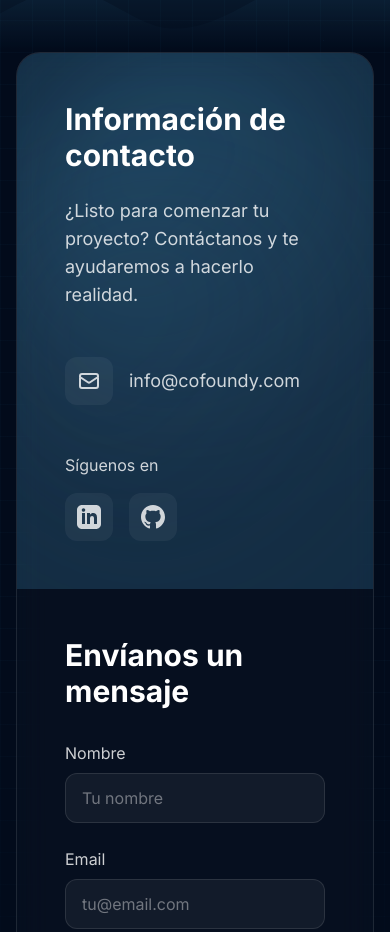
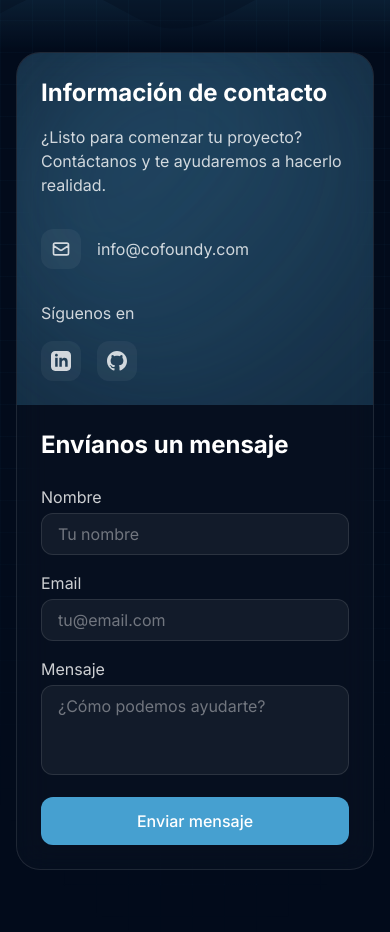
Before and after one commit to cofoundy/landing-page, an Astro site: page / in a window 390 px wide. Shown: the part 2297-3229 px from the top of the page. Built offline with nearby package versions, Linux system fonts and the light colour scheme; Astro itself is replaced by a stand-in of ours.

Commit message:
styles: margins

```diff
--- a/src/components/Contact.astro
+++ b/src/components/Contact.astro
@@ -115,7 +115,7 @@
     >
       <div class="grid md:grid-cols-2">
         <!-- Contact Info -->
-        <div class="relative bg-primary/20 p-12 overflow-hidden">
+        <div class="relative bg-primary/20 p-6 md:p-12 overflow-hidden">
           <!-- Animated gradient orbs -->
           <div
             class="absolute top-0 left-0 w-96 h-96 bg-gradient-to-br from-primary/30 to-transparent rounded-full blur-3xl animate-float"
@@ -127,25 +127,25 @@
           </div>
 
           <div class="relative">
-            <h2 class="text-3xl font-bold text-white mb-6">
+            <h2 class="text-2xl md:text-3xl font-bold text-white mb-4 md:mb-6">
               Información de contacto
             </h2>
-            <p class="text-white/80 text-lg mb-12">
+            <p class="text-white/80 text-base md:text-lg mb-8 md:mb-12">
               ¿Listo para comenzar tu proyecto? Contáctanos y te ayudaremos a
               hacerlo realidad.
             </p>
 
             <!-- Contact details with hover effects -->
-            <div class="space-y-8">
+            <div class="space-y-6 md:space-y-8">
               <a
                 href="mailto:info@cofoundy.com"
                 class="group flex items-center space-x-4 text-white/80 hover:text-white transition-colors duration-300"
               >
                 <div
-                  class="w-12 h-12 rounded-xl bg-white/5 group-hover:bg-white/10 flex items-center justify-center transition-colors duration-300"
+                  class="w-10 h-10 md:w-12 md:h-12 rounded-xl bg-white/5 group-hover:bg-white/10 flex items-center justify-center transition-colors duration-300"
                 >
                   <svg
-                    class="w-6 h-6"
+                    class="w-5 h-5 md:w-6 md:h-6"
                     fill="none"
                     viewBox="0 0 24 24"
                     stroke="currentColor"
@@ -158,12 +158,12 @@
                     ></path>
                   </svg>
                 </div>
-                <span class="text-lg">info@cofoundy.com</span>
+                <span class="text-base md:text-lg">info@cofoundy.com</span>
               </a>
             </div>
 
             <!-- Social links -->
-            <div class="mt-12">
+            <div class="mt-8 md:mt-12">
               <p class="text-white/80 mb-4">Síguenos en</p>
               <div class="flex space-x-4">
                 <a
@@ -174,10 +174,10 @@
                   aria-label="Síguenos en LinkedIn"
                 >
                   <div
-                    class="w-12 h-12 rounded-xl bg-white/5 hover:bg-white/10 flex items-center justify-center transition-all duration-300 hover:scale-110"
+                    class="w-10 h-10 md:w-12 md:h-12 rounded-xl bg-white/5 hover:bg-white/10 flex items-center justify-center transition-all duration-300 hover:scale-110"
                   >
                     <svg
-                      class="w-6 h-6 text-white/80 group-hover:text-white transition-colors duration-300"
+                      class="w-5 h-5 md:w-6 md:h-6 text-white/80 group-hover:text-white transition-colors duration-300"
                       viewBox="0 0 24 24"
                       fill="currentColor"
                     >
@@ -195,10 +195,10 @@
                   aria-label="Síguenos en GitHub"
                 >
                   <div
-                    class="w-12 h-12 rounded-xl bg-white/5 hover:bg-white/10 flex items-center justify-center transition-all duration-300 hover:scale-110"
+                    class="w-10 h-10 md:w-12 md:h-12 rounded-xl bg-white/5 hover:bg-white/10 flex items-center justify-center transition-all duration-300 hover:scale-110"
                   >
                     <svg
-                      class="w-6 h-6 text-white/80 group-hover:text-white transition-colors duration-300"
+                      class="w-5 h-5 md:w-6 md:h-6 text-white/80 group-hover:text-white transition-colors duration-300"
                       viewBox="0 0 24 24"
                       fill="currentColor"
                     >
@@ -214,42 +214,46 @@
         </div>
 
         <!-- Contact Form -->
-        <div class="p-12">
-          <h2 class="text-3xl font-bold text-white mb-8">
+        <div class="p-6 md:p-12">
+          <h2 class="text-2xl md:text-3xl font-bold text-white mb-6 md:mb-8">
             Envíanos un mensaje
           </h2>
-          <form class="space-y-6">
+          <form class="space-y-4 md:space-y-6">
             <div>
-              <label class="block text-white/80 mb-2" for="name">Nombre</label>
+              <label class="block text-white/80 mb-1 md:mb-2" for="name"
+                >Nombre</label
+              >
               <input
                 type="text"
                 id="name"
-                class="w-full px-4 py-3 bg-white/5 border border-white/10 rounded-xl text-white placeholder-white/40 focus:outline-none focus:border-primary focus:ring-1 focus:ring-primary transition-colors duration-300"
+                class="w-full px-4 py-2 md:py-3 bg-white/5 border border-white/10 rounded-xl text-white placeholder-white/40 focus:outline-none focus:border-primary focus:ring-1 focus:ring-primary transition-colors duration-300"
                 placeholder="Tu nombre"
               />
             </div>
             <div>
-              <label class="block text-white/80 mb-2" for="email">Email</label>
+              <label class="block text-white/80 mb-1 md:mb-2" for="email"
+                >Email</label
+              >
               <input
                 type="email"
                 id="email"
-                class="w-full px-4 py-3 bg-white/5 border border-white/10 rounded-xl text-white placeholder-white/40 focus:outline-none focus:border-primary focus:ring-1 focus:ring-primary transition-colors duration-300"
+                class="w-full px-4 py-2 md:py-3 bg-white/5 border border-white/10 rounded-xl text-white placeholder-white/40 focus:outline-none focus:border-primary focus:ring-1 focus:ring-primary transition-colors duration-300"
                 placeholder="tu@email.com"
               />
             </div>
             <div>
-              <label class="block text-white/80 mb-2" for="message"
+              <label class="block text-white/80 mb-1 md:mb-2" for="message"
                 >Mensaje</label
               >
               <textarea
                 id="message"
-                rows="4"
-                class="w-full px-4 py-3 bg-white/5 border border-white/10 rounded-xl text-white placeholder-white/40 focus:outline-none focus:border-primary focus:ring-1 focus:ring-primary transition-colors duration-300 resize-none"
+                rows="3"
+                class="w-full px-4 py-2 md:py-3 bg-white/5 border border-white/10 rounded-xl text-white placeholder-white/40 focus:outline-none focus:border-primary focus:ring-1 focus:ring-primary transition-colors duration-300 resize-none"
                 placeholder="¿Cómo podemos ayudarte?"></textarea>
             </div>
             <button
               type="submit"
-              class="w-full px-8 py-4 bg-primary hover:bg-primary-dark text-white font-medium rounded-xl transition-all duration-300 transform hover:scale-105 hover:shadow-lg"
+              class="w-full px-6 md:px-8 py-3 md:py-4 bg-primary hover:bg-primary-dark text-white font-medium rounded-xl transition-all duration-300 transform hover:scale-105 hover:shadow-lg"
             >
               Enviar mensaje
             </button>
```
